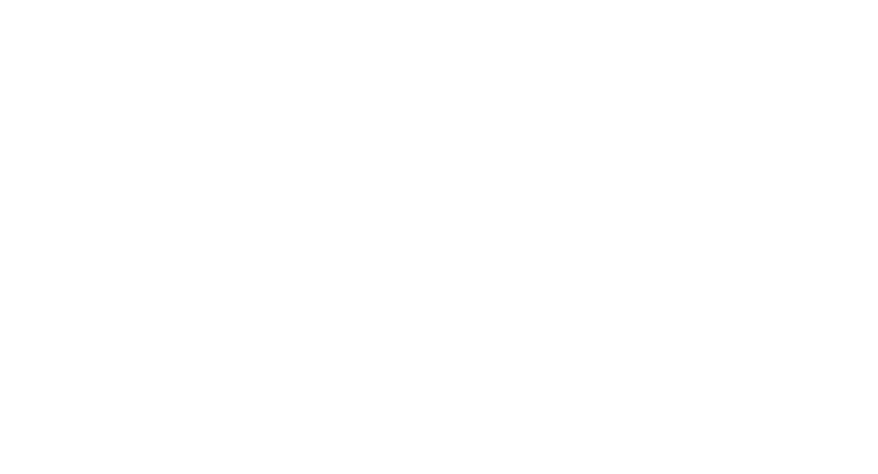
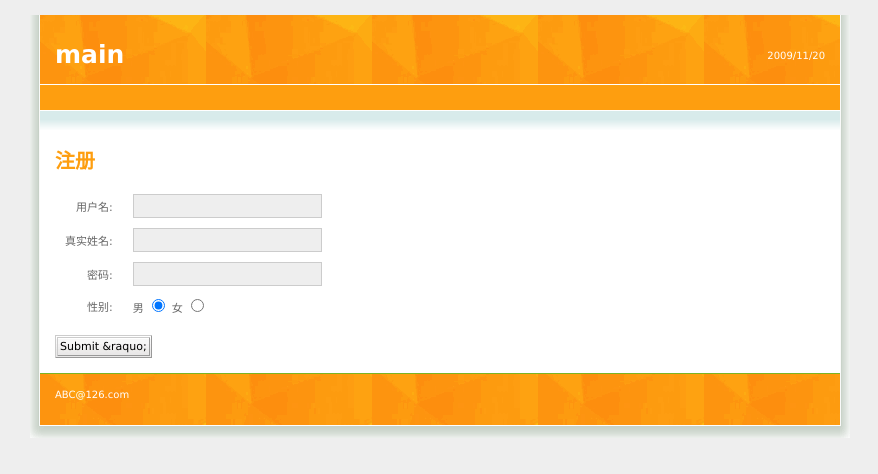
Before and after one commit to Du-web/pro_ems, a Vue app: page / in a window 1280 px wide. Shown: the top 474 px of the page, without its empty margins (200-1078 px from the left). Built offline with nearby package versions, Linux system fonts and the light colour scheme.

Commit message:
创建register.vue文件

```diff
--- a/package.json
+++ b/package.json
@@ -11,6 +11,7 @@
   },
   "dependencies": {
     "axios": "^0.20.0",
+    "element-ui": "^2.13.2",
     "vue": "^2.5.2",
     "vue-router": "^3.0.1"
   },
--- /dev/null
+++ b/src/components/Register.vue
@@ -0,0 +1,85 @@
+<template>
+  <div id="wrap">
+    <div id="top_content">
+      <div id="header">
+        <div id="rightheader">
+          <p>
+            2009/11/20
+            <br />
+          </p>
+        </div>
+        <div id="topheader">
+          <h1 id="title">
+            <a href="#">main</a>
+          </h1>
+        </div>
+        <div id="navigation">
+        </div>
+      </div>
+      <div id="content">
+        <p id="whereami">
+        </p>
+        <h1>
+          注册
+        </h1>
+        <table cellpadding="0" cellspacing="0" border="0"
+               class="form_table">
+          <tr>
+            <td valign="middle" align="right">
+              用户名:
+            </td>
+            <td valign="middle" align="left">
+              <input type="text" class="inputgri" name="username" />
+            </td>
+          </tr>
+          <tr>
+            <td valign="middle" align="right">
+              真实姓名:
+            </td>
+            <td valign="middle" align="left">
+              <input type="text" class="inputgri" name="name" />
+            </td>
+          </tr>
+          <tr>
+            <td valign="middle" align="right">
+              密码:
+            </td>
+            <td valign="middle" align="left">
+              <input type="password" class="inputgri" name="pwd" />
+            </td>
+          </tr>
+          <tr>
+            <td valign="middle" align="right">
+              性别:
+            </td>
+            <td valign="middle" align="left">
+              男
+              <input type="radio" class="inputgri" name="sex" value="m" checked="checked"/>
+              女
+              <input type="radio" class="inputgri" name="sex" value="f"/>
+            </td>
+          </tr>
+
+        </table>
+        <p>
+          <input type="submit" class="button" value="Submit &raquo;" />
+        </p>
+      </div>
+    </div>
+    <div id="footer">
+      <div id="footer_bg">
+        ABC@126.com
+      </div>
+    </div>
+  </div>
+</template>
+
+<script>
+    export default {
+        name: "Register"
+    }
+</script>
+
+<style scoped>
+
+</style>
--- a/src/main.js
+++ b/src/main.js
@@ -3,6 +3,14 @@
 import Vue from 'vue'
 import App from './App'
 import router from './router'
+
+import '../static/css/style.css'
+import axios from "axios"
+import ElementUI from 'element-ui'
+
+Vue.prototype.$axios = axios
+
+Vue.use(ElementUI)
 
 Vue.config.productionTip = false
 
--- a/src/router/index.js
+++ b/src/router/index.js
@@ -1,6 +1,6 @@
 import Vue from 'vue'
 import Router from 'vue-router'
-
+import Register from "../components/Register";
 
 Vue.use(Router)
 
@@ -8,7 +8,13 @@
   routes: [
     {
       path: '/',
-
-    }
+      name: 'Register',
+      component: Register,
+    },
+    {
+      path: '/register',
+      name: 'Register',
+      component: Register,
+    },
   ]
 })
```
Also changed, not shown: 1 other file (tests, documents, lock files or other folders).
